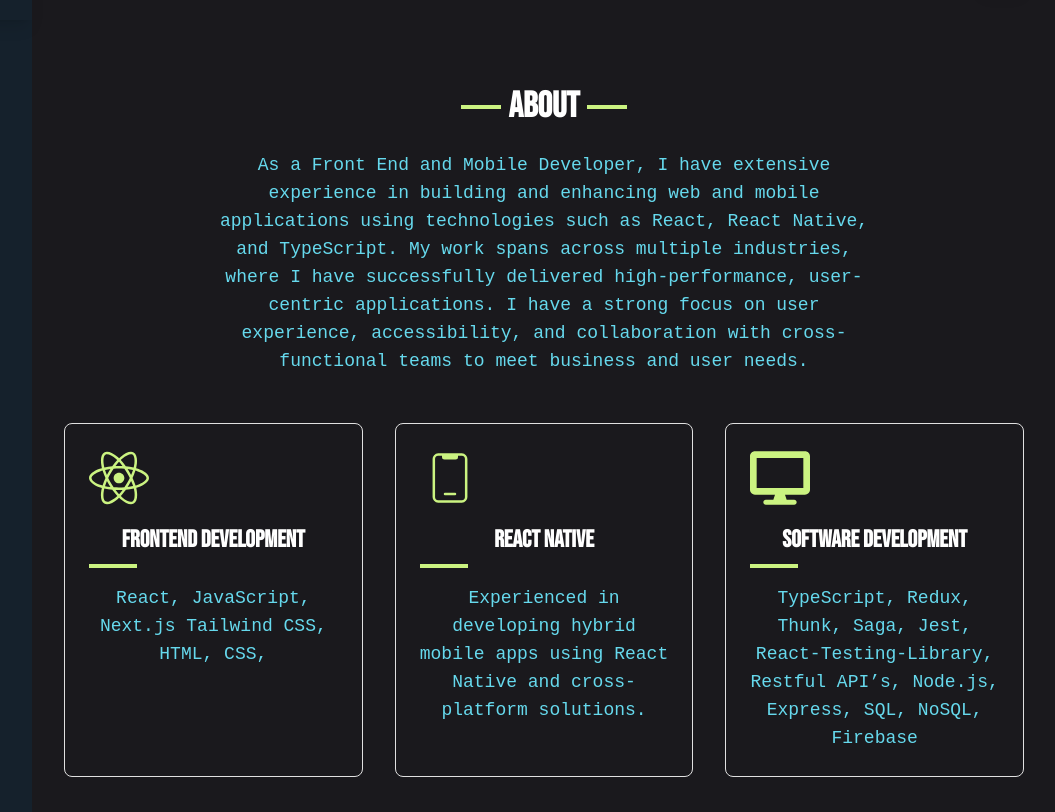
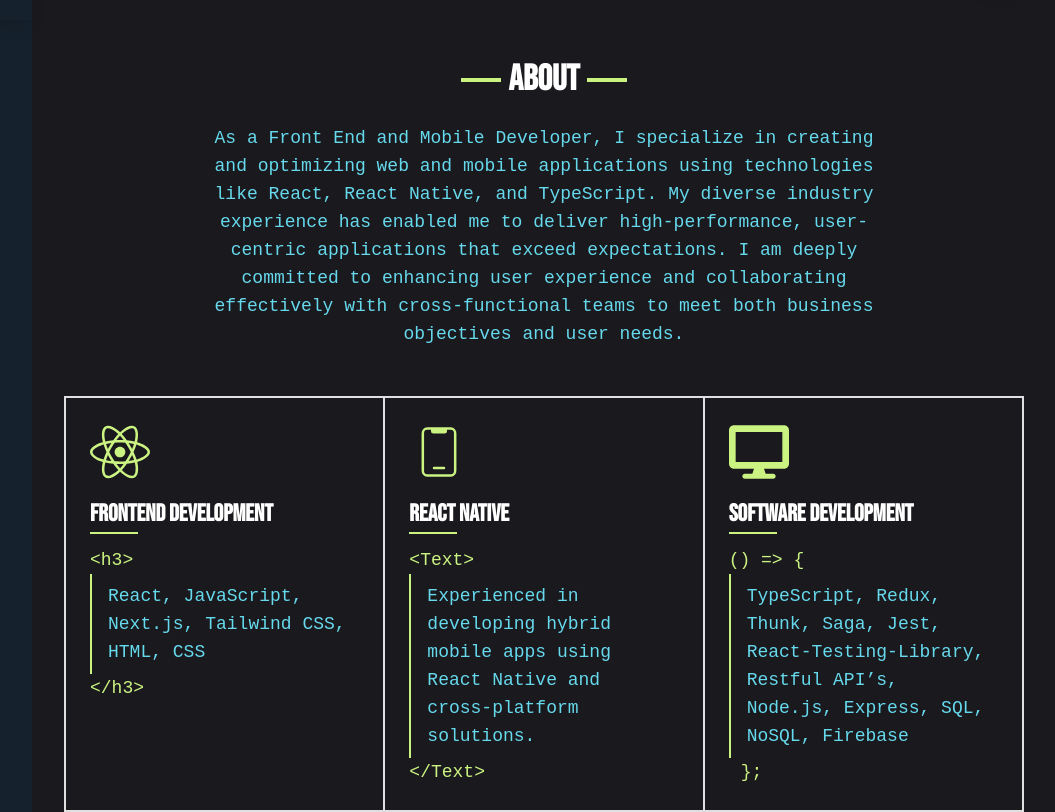
Before and after one commit to jcaru614/portfolio, a Next.js app: page / in a window 1280 px wide. Shown: the part 780-1592 px from the top of the page, without its empty margins (224-1279 px from the left). Built offline with nearby package versions, Linux system fonts and the light colour scheme.

Commit message:
polish up

```diff
--- a/src/components/BackToTopButton.jsx
+++ b/src/components/BackToTopButton.jsx
@@ -5,7 +5,7 @@ const BackToTopButton = () => {
 	const [isVisible, setIsVisible] = useState(false);
 
 	const handleScroll = () => {
-		const bottomReached = window.innerHeight + window.scrollY >= document.body.offsetHeight;
+		const bottomReached = window.innerHeight + window.scrollY >= document.body.offsetHeight - 50;
 		setIsVisible(bottomReached);
 	};
 
--- a/src/components/Navbar.jsx
+++ b/src/components/Navbar.jsx
@@ -6,23 +6,30 @@ export default function Navbar() {
 	return (
 		<div className='bg-primary text-textPrimary z-50'>
 			{/* Header for small screens */}
-			<div className='lg:hidden flex flex-col items-center p-4 w-full h-[150px] shadow-lg'>
+			<div className='lg:hidden flex flex-col items-start p-4 w-full h-auto shadow-lg'>
 				<div className='text-2xl font-bold mb-2'>Joey Caruana</div>
-				<p className='text-lg mb-2'>Front End and Mobile Developer</p>
-				<nav className='flex space-x-4 mb-2'>
+				<p className='text-lg mb-2'>Front End & Mobile Developer</p>
+				<p className='text-sm mb-4 text-textSecondary max-w-xs'>
+					Creating immersive, engaging, and top-tier digital solutions for web and mobile.
+				</p>
+				<div className='flex justify-between w-full mb-2'>
+					<div className='flex space-x-4'>
 						<Link href='https://github.com/jcaru614' target='_blank' rel='noopener noreferrer'>
 							<FaGithub className='text-xl hover:text-secondary transition-colors duration-300' />
 						</Link>
 						<Link href='https://www.linkedin.com/in/joey-caruana/' target='_blank' rel='noopener noreferrer'>
 							<FaLinkedin className='text-xl hover:text-secondary transition-colors duration-300' />
 						</Link>
-				</nav>
 					</div>
-
+					<div>
+						<ThemeSwitcher />
+					</div>
+				</div>
+			</div>
 			{/* Navbar for large screens */}
 			<div className='hidden lg:flex flex-col items-start py-10 min-h-screen shadow-lg px-6 lg:w-64 sticky top-0'>
 				<h2 className='text-4xl font-bold mb-4'>Joey Caruana</h2>
-				<p className='text-lg mb-4 text-textSecondary'>Full Stack and Mobile Developer</p>
+				<p className='text-lg mb-4 text-textSecondary'>Front End & Mobile Developer</p>
 				<p className='text-sm mb-8 max-w-xs'>
 					Creating immersive, engaging, and top-tier digital solutions for web and mobile.
 				</p>
--- a/src/pages/about.jsx
+++ b/src/pages/about.jsx
@@ -3,42 +3,77 @@ import { CiMobile3 } from 'react-icons/ci';
 import { PageTitle } from '@/components';
 
 export default function About() {
+	const test = () => {
+		return true;
+	};
 	return (
-		<section
-			id='about'
-			className='min-h-screen flex flex-col items-center justify-center text-center p-4'
-		>
+		<section id='about' className='min-h-screen flex flex-col items-center justify-center p-4'>
 			<PageTitle title='about' />
-			<p className='text-lg text-textSecondary max-w-2xl mb-12'>
-				As a Front End and Mobile Developer, I have extensive experience in building and enhancing
-				web and mobile applications using technologies such as React, React Native, and TypeScript. My work
-				spans across multiple industries, where I have successfully delivered high-performance, user-centric
-				applications. I have a strong focus on user experience, accessibility, and collaboration with
-				cross-functional teams to meet business and user needs.
+			<p className='text-lg text-textSecondary max-w-2xl mb-12 text-left lg:text-center'>
+				As a Front End and Mobile Developer, I specialize in creating and optimizing web and mobile
+				applications using technologies like React, React Native, and TypeScript. My diverse
+				industry experience has enabled me to deliver high-performance, user-centric applications that
+				exceed expectations. I am deeply committed to enhancing user experience and collaborating
+				effectively with cross-functional teams to meet both business objectives and user needs.
 			</p>
-			<div className='grid grid-cols-1 md:grid-cols-3 gap-8'>
-				<div className='border border-borderColor p-6 rounded-lg'>
+			<div className='flex flex-col md:flex-row gap-0 border-2 border-borderColor w-full'>
+				<div className='flex flex-col items-start p-6 border-b-2 md:border-r-2 border-borderColor md:border-b-0 flex-1'>
 					<FaReact className='text-6xl text-secondary mb-4' />
-					<h3 className='text-2xl font-bold text-textPrimary mb-2'>Frontend Development</h3>
-					<span className='block h-1 w-12 bg-secondary mb-4'></span>
-					<p className='text-lg text-textSecondary'>React, JavaScript, Next.js Tailwind CSS, HTML, CSS,</p>
+					<h3 className='text-2xl font-bold text-textPrimary mb-2 relative'>
+						<span className='inline-block after:block after:absolute after:w-12 after:h-[2px] after:bg-secondary after:-bottom-1 after:left-0'>
+							Frontend Development
+						</span>
+					</h3>
+					<div className='text-textSecondary text-lg mt-2'>
+						<span>
+							<p className='text-secondary'>{`<h3>`}</p>
+						</span>
+						<p className='border-l-2 pl-4 p-2 border-secondary'>
+							React, JavaScript, Next.js, Tailwind CSS, HTML, CSS
+						</p>
+						<span>
+							<p className='text-secondary'>{`</h3>`}</p>
+						</span>
+					</div>
 				</div>
-				<div className='border border-borderColor p-6 rounded-lg'>
+				<div className='flex flex-col items-start p-6 border-b-2 md:border-r-2 border-borderColor md:border-b-0 flex-1'>
 					<CiMobile3 className='text-6xl text-secondary mb-4' />
-					<h3 className='text-2xl font-bold text-textPrimary mb-2'>React Native</h3>
-					<span className='block h-1 w-12 bg-secondary mb-4'></span>
-					<p className='text-lg text-textSecondary'>
-						Experienced in developing hybrid mobile apps using React Native and cross-platform solutions.
-					</p>
+					<h3 className='text-2xl font-bold text-textPrimary mb-2 relative'>
+						<span className='inline-block after:block after:absolute after:w-12 after:h-[2px] after:bg-secondary after:-bottom-1 after:left-0'>
+							React Native
+						</span>
+					</h3>
+					<div className='text-textSecondary text-lg mt-2'>
+						<span>
+							<p className='text-secondary'>{`<Text>`}</p>
+						</span>
+						<p className='border-l-2 pl-4 p-2 border-secondary'>
+							Experienced in developing hybrid mobile apps using React Native and cross-platform solutions.
+						</p>
+						<span>
+							<p className='text-secondary'>{`</Text>`}</p>
+						</span>
+					</div>
 				</div>
-				<div className='border border-borderColor p-6 rounded-lg'>
+				<div className='flex flex-col items-start p-6 flex-1'>
 					<FaDesktop className='text-6xl text-secondary mb-4' />
-					<h3 className='text-2xl font-bold text-textPrimary mb-2'>Software Development</h3>
-					<span className='block h-1 w-12 bg-secondary mb-4'></span>
-					<p className='text-lg text-textSecondary'>
-						TypeScript, Redux, Thunk, Saga, Jest, React-Testing-Library, Restful API’s, Node.js, Express, SQL,
-						NoSQL, Firebase
-					</p>
+					<h3 className='text-2xl font-bold text-textPrimary mb-2 relative'>
+						<span className='inline-block after:block after:absolute after:w-12 after:h-[2px] after:bg-secondary after:-bottom-1 after:left-0'>
+							Software Development
+						</span>
+					</h3>
+					<div className='text-textSecondary text-lg mt-2'>
+						<span>
+							<p className='text-secondary'>{`() => {`}</p>
+						</span>
+						<p className='border-l-2 pl-4 p-2 border-secondary'>
+							TypeScript, Redux, Thunk, Saga, Jest, React-Testing-Library, Restful API’s, Node.js, Express, SQL,
+							NoSQL, Firebase
+						</p>
+						<span>
+							<p className='text-secondary ml-3'> {`   };`}</p>
+						</span>
+					</div>
 				</div>
 			</div>
 		</section>
--- a/src/pages/home.jsx
+++ b/src/pages/home.jsx
@@ -21,7 +21,7 @@ export default function Home() {
 		>
 			<div className='relative z-10'>
 				<h1 className='text-8xl font-bold mb-4 text-textPrimary'>Joey Caruana</h1>
-				<p className='text-2xl font-medium text-textSecondary'>Software Engineer, Front End & App Developer.</p>
+				<p className='text-2xl font-medium text-textSecondary'>Front End & Mobile Developer</p>
 			</div>
 			<div className='shapes-container absolute inset-0 z-0 overflow-hidden'>
 				{shapes.map((shape, index) => (
```
Lines whose indentation alone changed are shown as unchanged.
